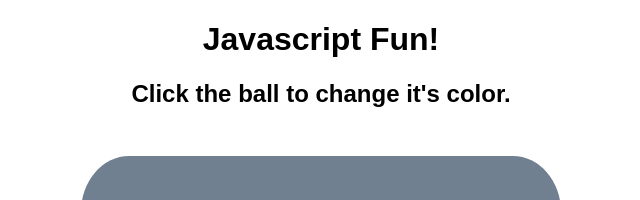
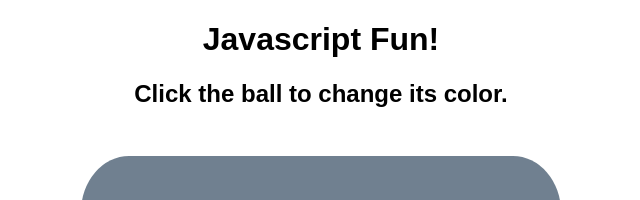
Before and after one commit to pandmbake/random-color-ball, a plain HTML site: page index.html in a window 1280 px wide. Shown: the top 200 px of the page, 319-959 px from the left. Drawn offline with Linux system fonts and the light colour scheme.

Commit message:
change h1 to its from it's

```diff
--- a/index.html
+++ b/index.html
@@ -9,7 +9,7 @@
 </head>
 
 <h1>Javascript Fun!</h1>
-<h2>Click the ball to change it's color.</h2>
+<h2>Click the ball to change its color.</h2>
 
 
 <div class="container">
```
